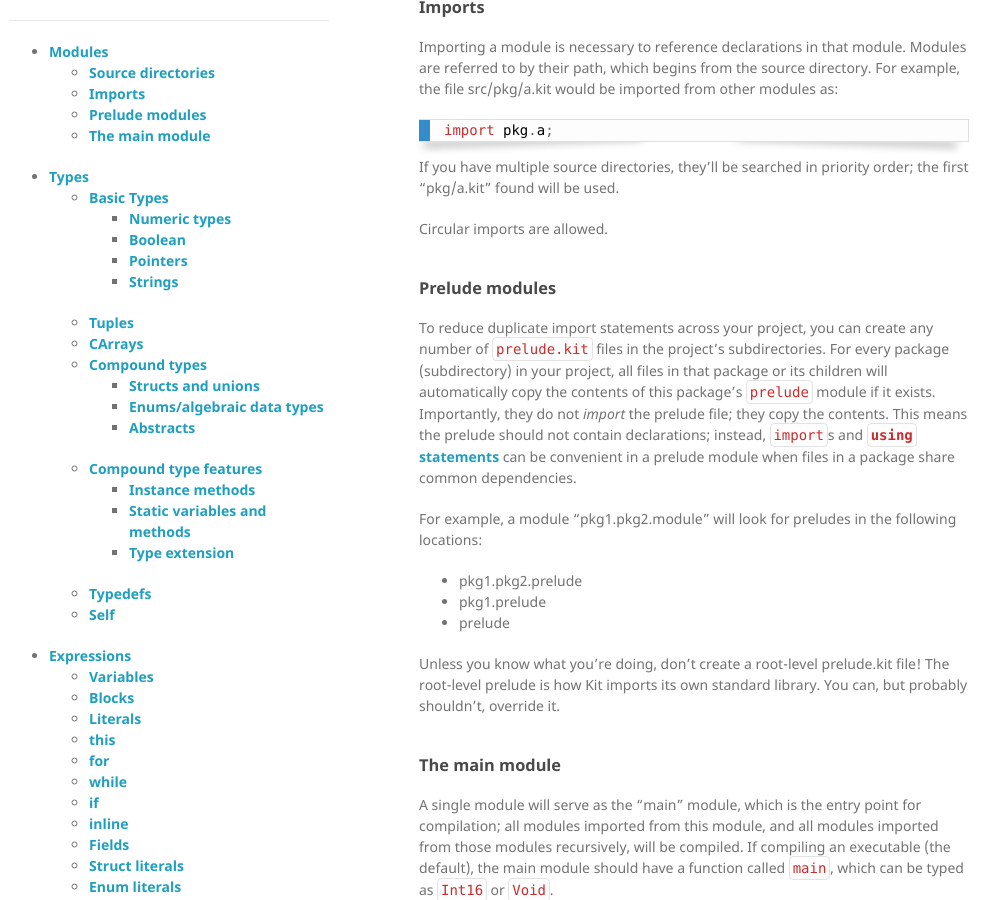
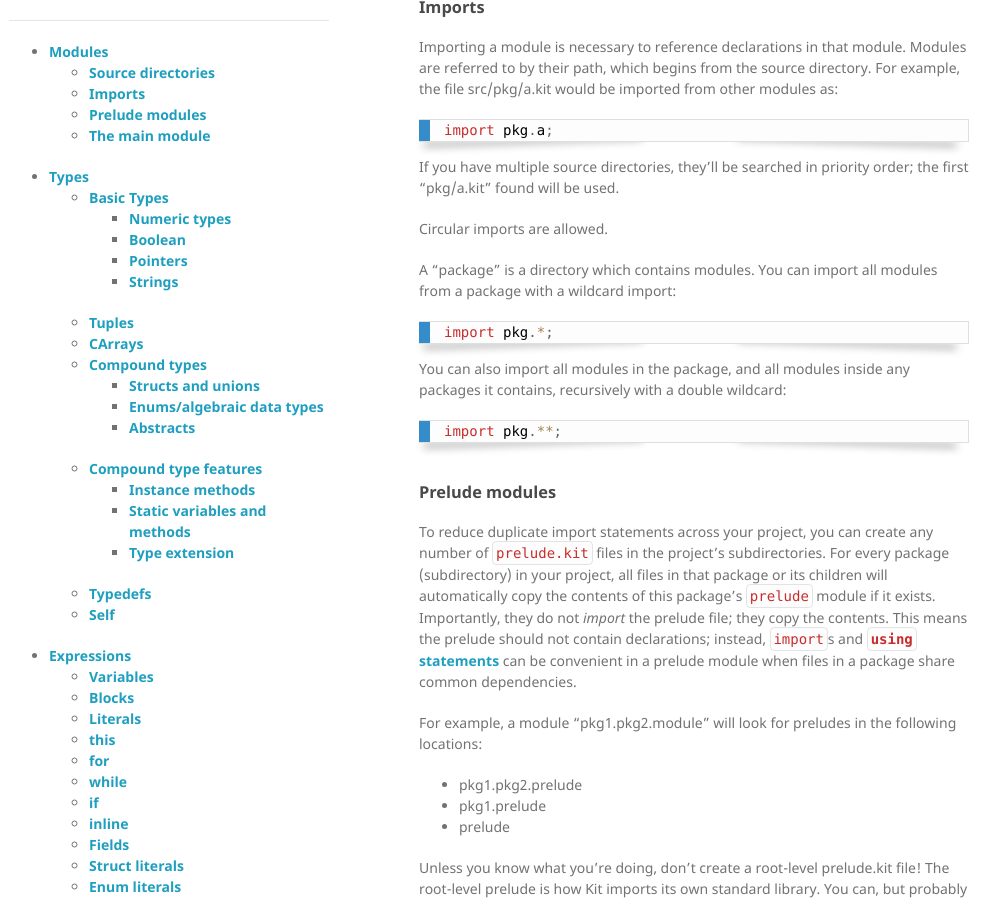
Before and after one commit to kitlang/kitlang.github.io, a Jekyll site: the page built from examples.md, in a window 1280 px wide and 900 px high, scrolled down 366 px. Shown: the whole window, without its empty margins (151-1151 px from the left). Built offline with Jekyll 4.4.1, drawn with Linux system fonts in a browser that asks for light colours; nearby versions of some CDN libraries.

Commit message:
Wildcard + double wildcard import

```diff
--- a/examples.md
+++ b/examples.md
@@ -24,6 +24,18 @@ import pkg.a;
 If you have multiple source directories, they'll be searched in priority order; the first "pkg/a.kit" found will be used.
 
 Circular imports are allowed.
+
+A "package" is a directory which contains modules. You can import all modules from a package with a wildcard import:
+
+~~~kit
+import pkg.*;
+~~~
+
+You can also import all modules in the package, and all modules inside any packages it contains, recursively with a double wildcard:
+
+~~~kit
+import pkg.**;
+~~~
 
 ### Prelude modules
 
```
